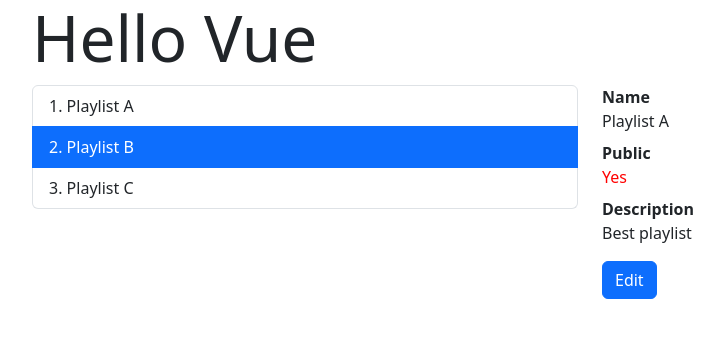
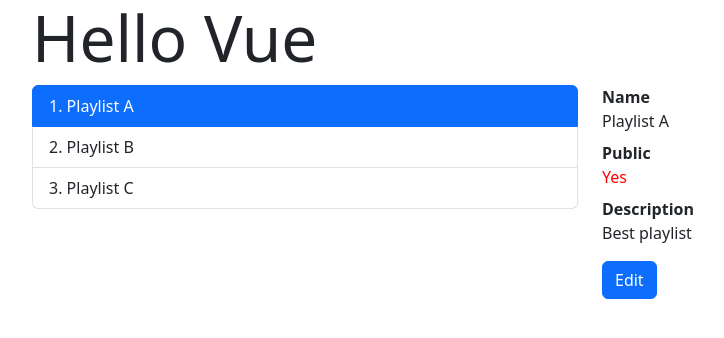
Before and after one commit to ev45ive/sages-vue-open-wrzesien, a Vue app: page / in a window 1280 px wide. Shown: the top 338 px of the page, without its empty margins (50-774 px from the left). Built offline with nearby package versions, Linux system fonts and the light colour scheme.

Commit message:
props+emits - stateless component

```diff
--- a/src/playlists/components/PlaylistList.vue
+++ b/src/playlists/components/PlaylistList.vue
@@ -17,19 +17,18 @@
 </template>
 
 <script lang="ts" setup>
-import { ref } from "vue";
 import { Playlist } from "../../common/model/Playlist";
 
-defineProps<{ playlists: Playlist[] }>();
+defineProps<{
+  playlists: Playlist[];
+  selectedId: Playlist["id"];
+}>();
 
 const $emit = defineEmits<{
   (e: "select", payload: string): void;
 }>();
 
-const selectedId = ref("234");
-
 const select = (id: string) => {
-  selectedId.value = id;
   $emit("select", id);
 };
 </script>
--- a/src/playlists/containers/PlaylistsView.vue
+++ b/src/playlists/containers/PlaylistsView.vue
@@ -4,6 +4,7 @@
       <div class="col">
         <PlaylistList
           :playlists="playlists"
+          :selected-id="selected.id"
           @select="selectPlaylistById($event)"
         />
       </div>
@@ -42,7 +43,6 @@ const selectPlaylistById = (id: string) => {
   selected.value = playlists.value.find((p) => p.id === id)!;
 };
 
-// TODO: Connect buttons
 const showDetails = () => (mode.value = "details");
 const showEditor = () => (mode.value = "editor");
 const savePlaylist = (draft: Playlist) => {
```
